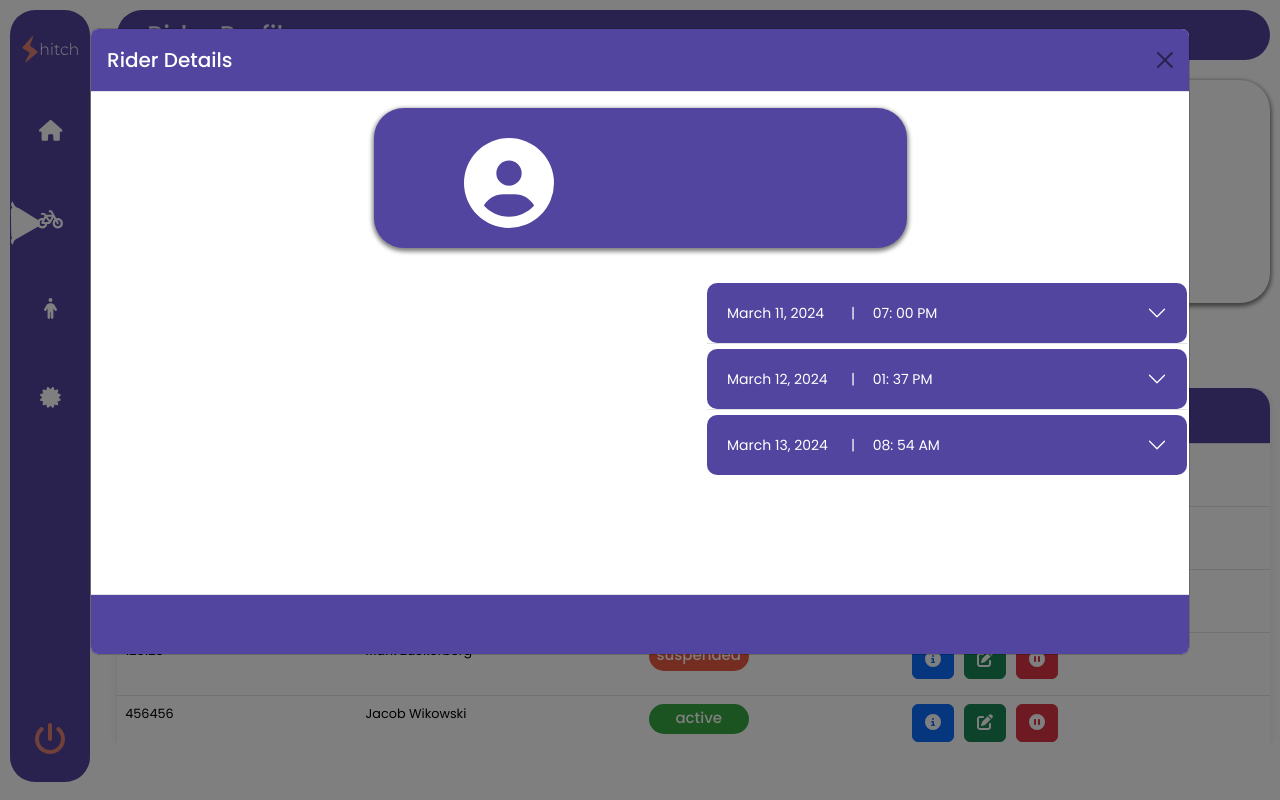
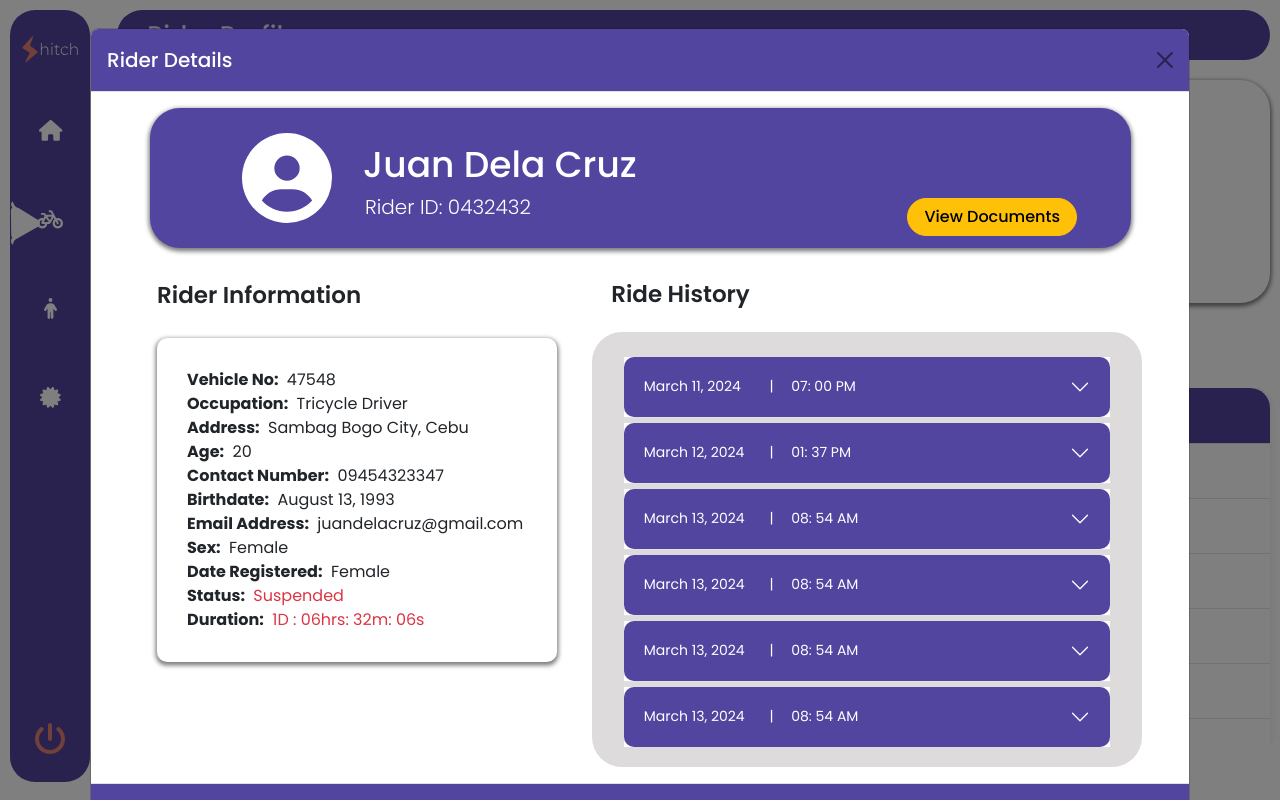
Before and after one commit to wingled22/pagyeonjaFrontEnd, a React (Vite) app: page /rider in a window 1280 px wide. Both pictures are taken after a click on the button 933 px from the left and 471 px from the top of the page. Built offline with nearby package versions, Linux system fonts and the light colour scheme.

Commit message:
created rider details modal

```diff
--- a/src/assets/css/RiderDetailsModal.css
+++ b/src/assets/css/RiderDetailsModal.css
@@ -1,3 +1,4 @@
+@import url("https://fonts.googleapis.com/css2?family=Poppins:ital,wght@0,100;0,200;0,300;0,400;0,500;0,600;0,700;0,800;0,900;1,100;1,200;1,300;1,400;1,500;1,600;1,700;1,800;1,900&display=swap");
 
 .modal-header {
   background-color: #52459F;
@@ -12,28 +13,62 @@
 .modal-dialog {
   max-width: 1100px;
   margin: 1.75rem auto;
-    max-height: 1500px;
 }
 
-  .box-profile{
+.profile-container {
   margin: 0 auto;
-    width: 50%;
+  width: 90%;
   height: 140px;
   background-color: #52459F;
   border-radius: 30px;
   box-shadow: 0px 2px 4px 1.5px #00000080;
 }
 
-  .profile-img {
-    margin-left: 90px;
-    margin-top: 20px;
+.profile-image {
+  margin-left: 80px;
+  margin-top: 25px;
 }
 
-  .accordion-button{
-
+.accordion-button {
   height: 60px;
 }
 
-  .accordion-button.collapsed{
+.ridername {
+  color: white;
+  font-weight: 700;
+  font-size: 36px;
+  font-weight: 500;
+  margin: 0;
+  margin-top: 30px;
+  margin-left: 38px;
+}
+
+.rider-id {
+  color: white;
+  font-weight: 400;
+  font-size: 20px;
+  margin-left: 40px;
+  font-weight: 300;
+}
+
+.accordion-button.collapsed {
   height: 60px;
 }
+
+p {
+  margin: 0;
+}
+
+
+.info-item {
+  margin-bottom: 10px;
+}
+
+.label-text{
+  font-weight: bold;
+}
+
+.text-value{
+  font-weight: 400;
+  margin-left: 5px;
+}
--- a/src/assets/css/RiderPage.css
+++ b/src/assets/css/RiderPage.css
@@ -36,6 +36,7 @@
 .profile-img {
     padding: 0 !important;
     margin-top: 30px !important;
+    margin-left: 30px;
     font-size: 10vw;
 }
 
--- a/src/components/Rider/RiderDetailsModal.jsx
+++ b/src/components/Rider/RiderDetailsModal.jsx
@@ -1,7 +1,7 @@
 import React, { useState } from "react";
 import { FontAwesomeIcon as Icon } from "@fortawesome/react-fontawesome";
 import { faCircleUser } from "@fortawesome/free-solid-svg-icons";
-import { Modal, ModalHeader, ModalBody, ModalFooter, Button } from "reactstrap";
+import { Modal, ModalHeader, ModalBody, ModalFooter, Button, Container } from "reactstrap";
 import {
   Accordion,
   AccordionBody,
@@ -65,35 +65,132 @@ const RiderDetailsModal = ({ isOpen, toggle }) => {
       startingTime: "06: 00PM",
       fare: "₱15.00",
     },
+    {
+      id: 4,
+      name: "Bob Smith",
+      status: "Active",
+      dropOffDate: "March 13, 2024",
+      dropOFfTime: "08: 54 AM",
+      startingPoint: "Dela Vina St., Bogo City, Cebu",
+      endDestination: "San Vicente St., Bogo City, Cebu",
+      riderName: "Juan Parat",
+      riderID: "00669",
+      vehicleType: "Tricycle",
+      vehiclePlate: "06X77V",
+      startingTime: "06: 00PM",
+      fare: "₱15.00",
+    },
+    {
+      id: 5,
+      name: "Bob Smith",
+      status: "Active",
+      dropOffDate: "March 13, 2024",
+      dropOFfTime: "08: 54 AM",
+      startingPoint: "Dela Vina St., Bogo City, Cebu",
+      endDestination: "San Vicente St., Bogo City, Cebu",
+      riderName: "Juan Parat",
+      riderID: "00669",
+      vehicleType: "Tricycle",
+      vehiclePlate: "06X77V",
+      startingTime: "06: 00PM",
+      fare: "₱15.00",
+    },
+    {
+      id: 6,
+      name: "Bob Smith",
+      status: "Active",
+      dropOffDate: "March 13, 2024",
+      dropOFfTime: "08: 54 AM",
+      startingPoint: "Dela Vina St., Bogo City, Cebu",
+      endDestination: "San Vicente St., Bogo City, Cebu",
+      riderName: "Juan Parat",
+      riderID: "00669",
+      vehicleType: "Tricycle",
+      vehiclePlate: "06X77V",
+      startingTime: "06: 00PM",
+      fare: "₱15.00",
+    },
   ];
   return (
     <>
-      <Modal isOpen={isOpen} toggle={toggle} size="lg">
+      <Modal isOpen={isOpen} toggle={toggle} size="md">
         <ModalHeader toggle={toggle}>Rider Details</ModalHeader>
         <ModalBody>
-          <div className="box-profile">
+          <Row>
+            <div className="profile-container">
               <Row>
                 <Col md={2}>
                   <Icon
-                  className="profile-img"
+                    className="profile-image"
                     icon={faCircleUser}
                     color="white"
                     style={{ fontSize: "90px" }}
                   />
                 </Col>
+                <Col md={7}>
+                  <Row>
+                    <p className="ridername">Juan Dela Cruz</p>
+                  </Row>
+                  <Row>
+                    <p className="rider-id">Rider ID: 0432432</p>
+                  </Row>
+                </Col>
+                <Col md={3}>
+                  <button style={{ fontWeight: "500", marginTop: "90px", borderRadius: "50px", width: "170px" }} className="btn btn-warning">View Documents</button>
+                </Col>
               </Row>
             </div>
+          </Row>
+          <Row>
+            <Col md={5}>
+              <p style={{fontSize: "23px", fontWeight: "600", marginTop: "30px", marginLeft: "50px"}}> Rider Information</p>
+              <Container
+                style={{
+                  borderRadius: '10px',
+                  boxShadow: '0px 2px 4px 1.5px #00000080',
+                  maxWidth: '400px',
+                  margin: 'auto',
+                  maxHeight: '100%',
+                  marginTop: '25px',
+                  padding: "30px",
+                  marginLeft: "50px"
+                }}>
+                <span className="label-text">Vehicle No: <span className="text-value">47548</span></span>
+                <br />
+                <span className="label-text">Occupation: <span className="text-value">Tricycle Driver</span></span>
+                <br />
+                <span className="label-text">Address: <span className="text-value">Sambag Bogo City, Cebu</span></span>
+                <br />
+                <span className="label-text">Age: <span className="text-value">20</span></span>
+                <br />
+                <span className="label-text">Contact Number: <span className="text-value">09454323347</span></span>
+                <br />
+                <span className="label-text">Birthdate: <span className="text-value">August 13, 1993</span></span>
+                <br />
+                <span className="label-text">Email Address: <span className="text-value">juandelacruz@gmail.com</span></span>
+                <br />
+                <span className="label-text">Sex: <span className="text-value">Female</span></span>
+                <br />
+                <span className="label-text">Date Registered: <span className="text-value">Female</span></span>
+
+                <div className="label-text">Status: <span className={`text-value ${'Suspended' === 'Suspended' ? 'text-danger' : 'text-success'}`}>Suspended</span></div>
+                <div style={{ display: 'Suspended' === 'Suspended' ? 'block' : 'none' }} className="label-text">
+                  Duration: <span className={`text-value ${'Suspended' === 'Suspended' ? 'text-danger' : 'text-success'}`}>1D : 06hrs: 32m: 06s</span>
+                </div>
+              </Container>
+            </Col>
+            <Col md={7}>
+            <p style={{fontSize: "23px", fontWeight: "600", marginTop: "29px", marginLeft: "50px"}}> Ride History</p>
+              <Container style={{ overflow: 'hidden', overflowY: "auto", marginTop: "20px", borderRadius: "30px", background: "#DDDBDB", maxHeight: "100%", width: "90%", display: 'flex', justifyContent: 'center', alignItems: 'center' }}>
                 <Accordion
                   flush
                   open={open}
                   toggle={toggleAct}
                   id="accordionContainer"
                   style={{
-              marginTop: "30px",
-              marginLeft: "600px",
-              width: "45%",
-              height: "300px",
-              overflowY: "auto",
+                    padding: "20px",
+                    width: "100%",
+                    height: "100%",
                   }}
                 >
                   {data.map((item) => (
@@ -212,8 +309,7 @@ const RiderDetailsModal = ({ isOpen, toggle }) => {
                           </Col>
                           <Col md={3}>
                             <span
-                        className={`riderHistoryTextInfo ${
-                          2.7 >= 1.0 && 2.7 <= 2.9
+                              className={`riderHistoryTextInfo ${2.7 >= 1.0 && 2.7 <= 2.9
                                 ? "text-danger"
                                 : 2.7 >= 3.0 && 2.7 <= 3.9
                                   ? "text-warning"
@@ -229,6 +325,12 @@ const RiderDetailsModal = ({ isOpen, toggle }) => {
                     </AccordionItem>
                   ))}
                 </Accordion>
+              </Container>
+
+            </Col>
+
+          </Row>
+
         </ModalBody>
         <ModalFooter></ModalFooter>
       </Modal>
```
Also changed, not shown: src/components/Rider/RiderProfile.jsx (line endings or trailing spaces). Lines whose indentation alone changed are shown as unchanged.
